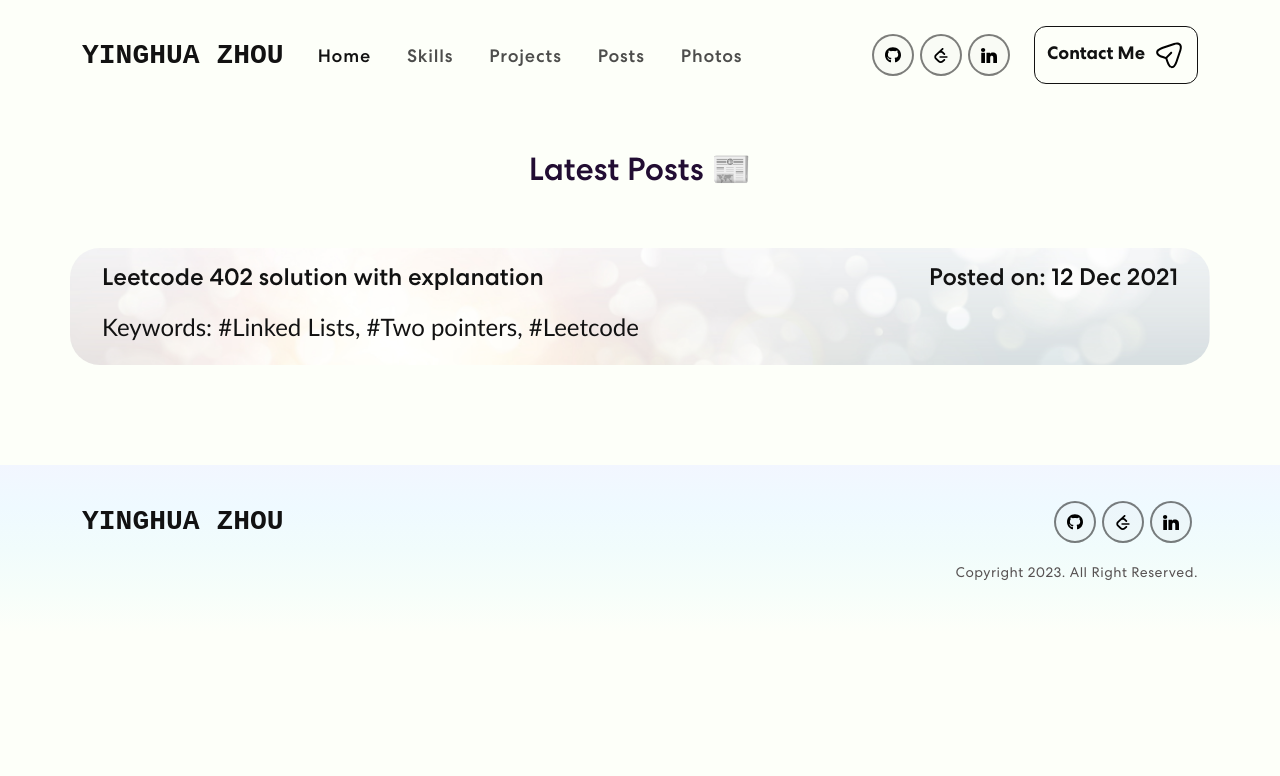
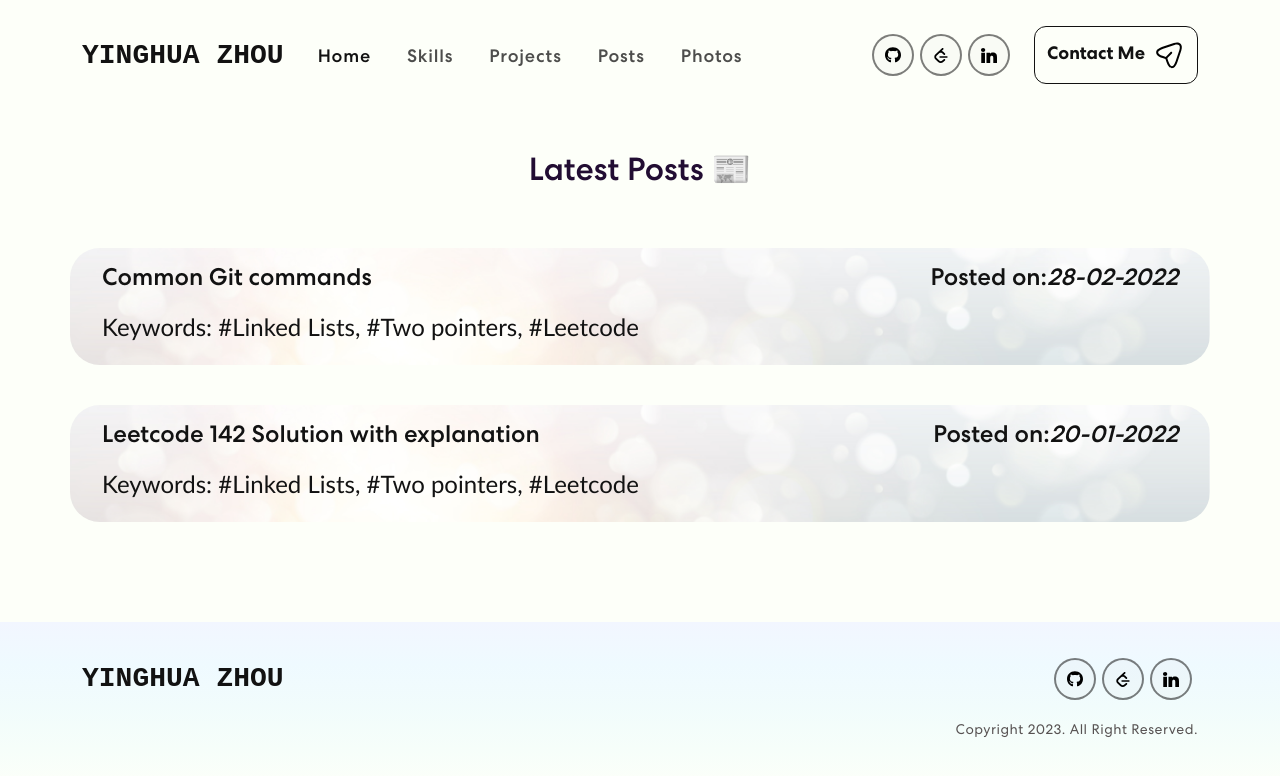
Before and after one commit to zyinghua/zyh-personal-website, a React (Create React App) app: page /posts in a window 1280 px wide. Shown: the top 776 px of the page. Built offline with nearby package versions, Linux system fonts and the light colour scheme.

Commit message:
Constructed routes for specific posts. Currently everything registered. post card margin top changed

```diff
--- a/src/App.js
+++ b/src/App.js
@@ -7,11 +7,10 @@ import { Education } from "./components/Education";
 import { Projects } from "./components/Projects";
 import { Contact } from "./components/Contact";
 import { Footer } from "./components/Footer";
-import { Posts } from "./components/Posts";
 import { Photos } from "./components/Photos";
 import { PageNotFound } from "./components/PageNotFound";
 import { BrowserRouter, Routes, Route } from "react-router-dom";
-import { Post } from "./components/Post";
+import { PostRoutes } from "./components/PostRoutes";
 
 function App() {
     return (
@@ -33,16 +32,7 @@ function App() {
                     }
                 />
 
-                <Route
-                    path="/posts"
-                    element={
-                        <div>
-                            <NavBar />
-                            <Posts />
-                            <Footer />
-                        </div>
-                    }
-                />
+                <Route path="/posts" element={<PostRoutes />} />
                 <Route
                     path="/photos"
                     element={
@@ -53,7 +43,6 @@ function App() {
                         </div>
                     }
                 />
-                <Route path="/posts/post" element={<Post />} />
                 <Route path="*" element={<PageNotFound />} />
             </Routes>
         </BrowserRouter>
--- a/src/assets/data.js
+++ b/src/assets/data.js
@@ -164,3 +164,18 @@ export const photos = [
     require("../assets/img/photos/sydney-harbour-bridge-pigeon.jpg"),
     require("../assets/img/photos/the-twelve-apostles.jpeg"),
 ];
+
+export const posts = [
+    {
+        title: "Common Git commands",
+        date: "28-02-2022",
+        keywords: ["git", "commands"],
+        fileName: "git-commands",
+    },
+    {
+        title: "Leetcode 142 Solution with explanation",
+        date: "20-01-2022",
+        keywords: ["leetcode", "linked lists", "two pointers"],
+        fileName: "leetcode-142-linked-list-cycle-2",
+    },
+];
--- a/src/components/Post.js
+++ b/src/components/Post.js
@@ -1,22 +1,23 @@
 import { React, useState, useEffect } from "react";
 import ReactMarkdown from "react-markdown";
-import md from "../assets/posts/leetcode-142-linked-list-cycle-2.md";
-
 import { Prism as SyntaxHighlighter } from "react-syntax-highlighter";
 
-export const Post = () => {
+export const Post = (props) => {
     const [mdFile, setMdFile] = useState("");
 
     useEffect(() => {
-        fetch(md)
+        fetch(require(`../assets/posts/${props.fileName}.md`))
             .then((res) => res.text())
             .then((text) => setMdFile(text));
     });
 
     return (
         <div className="mark-down-render">
-            <h4>Title:</h4>
-            <h4>Posted on:</h4>
+            <h4>Title: {props.title}</h4>
+            <h4>
+                <span>Posted on:</span>
+                <span style={{ fontStyle: "italic" }}>{props.date}</span>
+            </h4>
             <ReactMarkdown
                 children={mdFile}
                 components={{
--- a/src/components/PostCard.js
+++ b/src/components/PostCard.js
@@ -2,18 +2,21 @@ import React from "react";
 import { Container, Row, Col } from "react-bootstrap";
 import { Link } from "react-router-dom";
 
-export const PostCard = () => {
+export const PostCard = (props) => {
     return (
-        <Link className="dom-link" to="/posts/post">
+        <Link className="dom-link" to={`/posts/${props.fileName}`}>
             <Container className="post-card">
                 <Row>
                     <Col sm={6} className=" text-sm-start">
-                        <h4 className="post-title">
-                            Leetcode 402 solution with explanation
-                        </h4>
+                        <h4 className="post-title">{props.title}</h4>
                     </Col>
                     <Col sm={6} className=" text-sm-end">
-                        <h4 className="post-date">Posted on: 12 Dec 2021</h4>
+                        <h4 className="post-date">
+                            <span>Posted on:</span>
+                            <span style={{ fontStyle: "italic" }}>
+                                {props.date}
+                            </span>
+                        </h4>
                     </Col>
                 </Row>
                 <Row>
--- /dev/null
+++ b/src/components/PostRoutes.js
@@ -0,0 +1,33 @@
+import React from "react";
+import { Posts } from "./Posts";
+import { Post } from "./Post";
+import { posts } from "../assets/data";
+import { NavBar } from "./NavBar";
+import { Footer } from "./Footer";
+import { Routes, Route } from "react-router-dom";
+
+export const PostRoutes = () => {
+    return (
+        <Routes>
+            <Route
+                path=""
+                element={
+                    <div>
+                        <NavBar />
+                        <Posts />
+                        <Footer />
+                    </div>
+                }
+            />
+            {posts.map((post) => {
+                return (
+                    <Route
+                        exact
+                        path={`/${post.fileName}`}
+                        element={<Post {...post} />}
+                    />
+                );
+            })}
+        </Routes>
+    );
+};
--- a/src/components/Posts.js
+++ b/src/components/Posts.js
@@ -1,11 +1,14 @@
 import React from "react";
 import { PostCard } from "./PostCard";
+import { posts } from "../assets/data";
 
 export const Posts = () => {
     return (
         <div className="posts" id="posts">
             <h2>Latest Posts 📰</h2>
-            <PostCard />
+            {posts.map((post, index) => {
+                return <PostCard key={index} {...post} />;
+            })}
         </div>
     );
 };
--- a/src/css/Posts.css
+++ b/src/css/Posts.css
@@ -14,6 +14,7 @@
     position: relative;
     cursor: pointer;
     padding-bottom: 24px;
+    margin-top: 40px;
 }
 .post-card:hover {
     transform: translateY(-1px);
```
Also changed, not shown: src/assets/helper.js (added, +24 -0 lines), src/assets/posts/git-commands.md (renamed from src/assets/posts/2022-02-28-git-commands.md).
